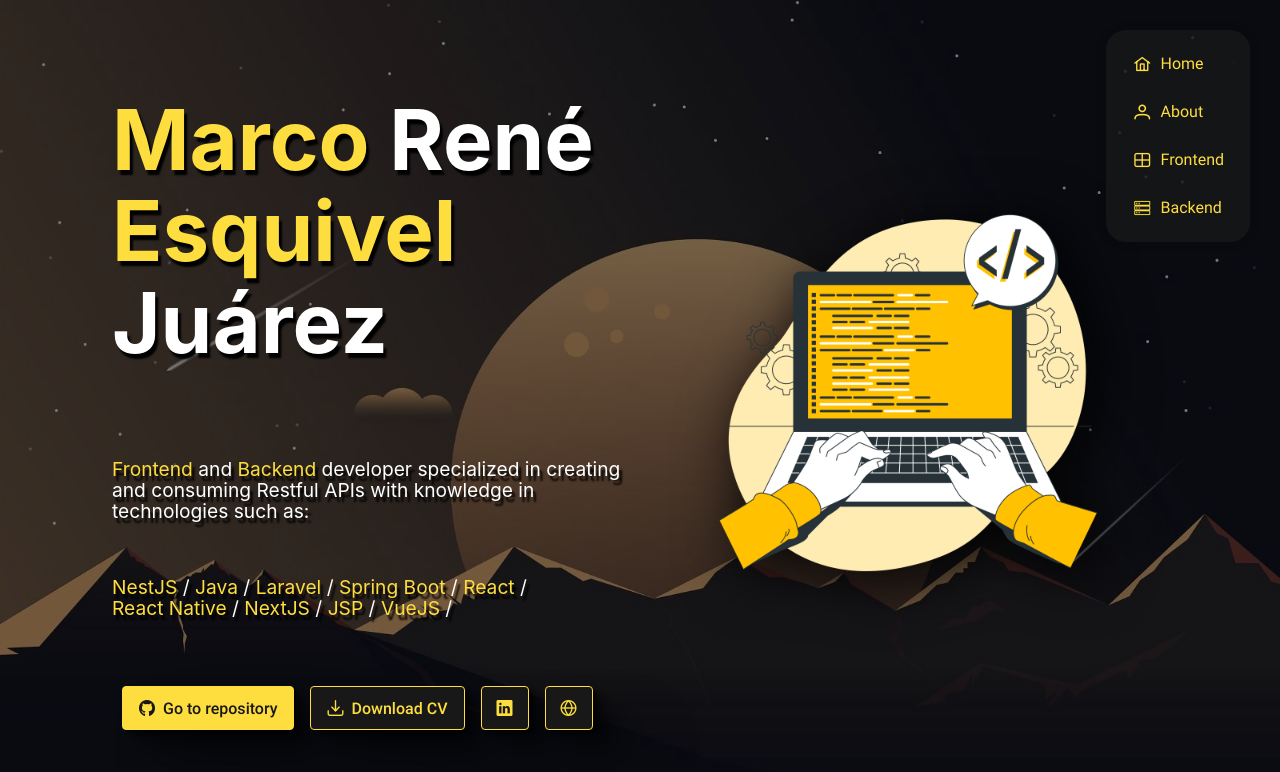
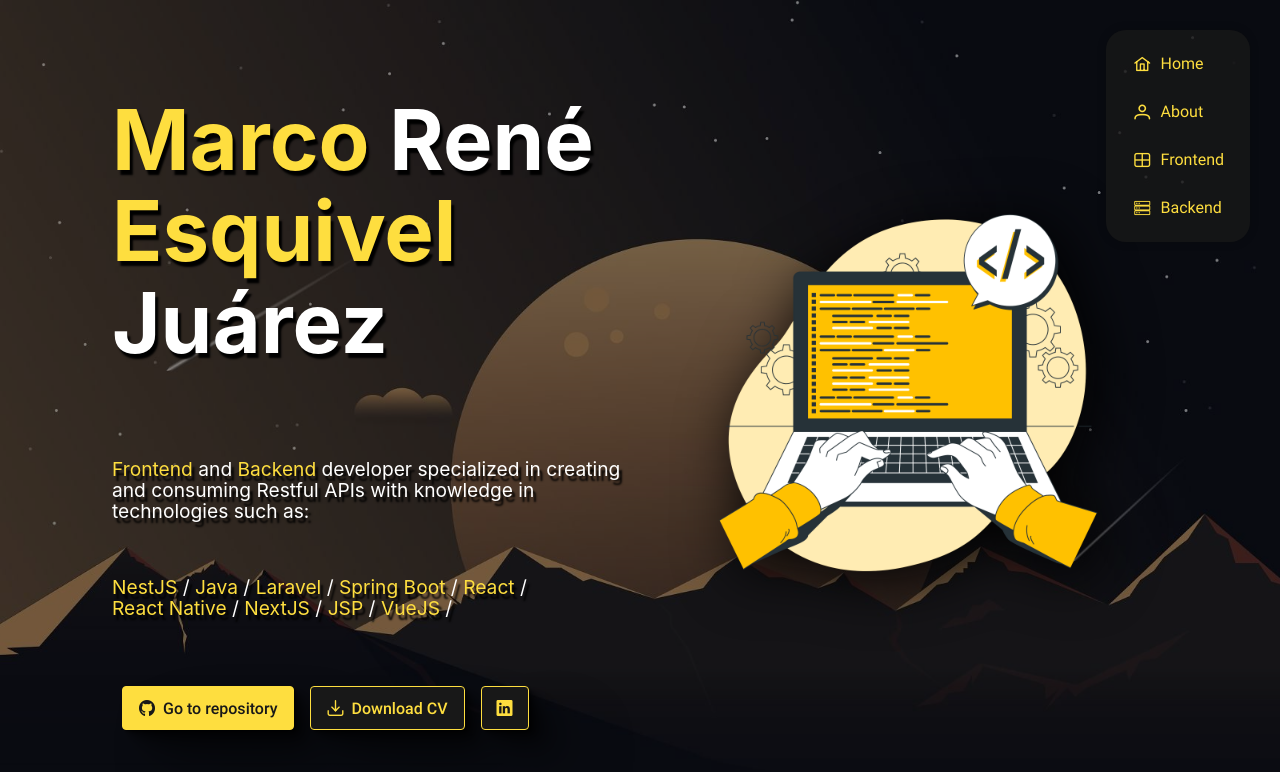
Before and after one commit to MarcoEsquivel1/Portfolio, a React (Vite) app: page / in a window 1280 px wide. Shown: the top 772 px of the page. Built offline with nearby package versions, Linux system fonts and the light colour scheme.

Commit message:
fix:(routes): Fix home route
use # in order to avoid refresh

```diff
--- a/src/components/Home/ButtonsContainer.tsx
+++ b/src/components/Home/ButtonsContainer.tsx
@@ -22,7 +22,6 @@
             <Button label="Go to repository" className="button-normal" onClick={handleGithub} icon="pi pi-github" raised />
             <Button label="Download CV" className="button-outlined" onClick={handleCV} icon="pi pi-download" raised />
             <Button label="" className="button-outlined" onClick={handleLinkedin} icon="pi pi-linkedin" raised />
-            <Button label="" className="button-outlined" onClick={handleLinkedin} icon="pi pi-globe" raised />
         </div>
     )
 }
--- a/src/components/Navbar.tsx
+++ b/src/components/Navbar.tsx
@@ -6,7 +6,7 @@
         {
             label:'Home',
             icon:'pi pi-fw pi-home',
-            url:'/'
+            url:'/#'
         },
         {
             label:'About',
```
